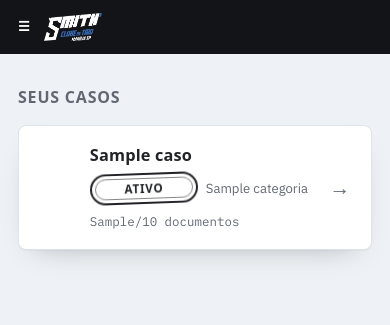
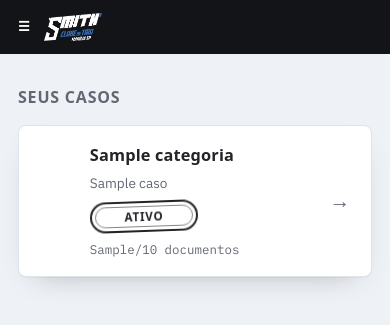
Before and after one commit to bedaninho123/erp-smith, a Flask app: template portal/templates/portal_casos.html in a window 390 px wide. Shown: the top 325 px of the page. Run offline with Flask 3, Linux system fonts and the light colour scheme; the template is opened without the code that fills it: most values are stand-ins (such as "Sample title", 1, 10 or a date in 2020); some web fonts are replaced.

Commit message:
Polimento no Portal: data do prazo formatada e hierarquia do card de Caso
Duas melhorias encontradas navegando pelo Portal com dado real de teste:

1. prazo_estimado aparecia em ISO cru (2026-08-09) só nas telas
   Processos e detalhe do Caso, enquanto Campeonatos e Habitualidade já
   mostravam data no formato dd/mm/aaaa -- nova _data_br() em
   portal/app.py fecha essa inconsistência.

2. caso.titulo em casos abertos pela IA é o resumo interno do
   Classificador (motor_ia/orquestrador.py, pensado pra auditoria/painel
   admin, ex. "Solicita o andamento/status do processo..."), não uma
   frase pensada pro cliente ler. Sem mudar o Motor IA nem o dado (fora
   de escopo maior), o card e o cabeçalho do Caso agora lideram com
   categoria (campo controlado, sempre limpo) e mostram titulo como
   texto secundário -- caso.titulo escrito à mão pelo staff também
   continua aparecendo, só que como subtítulo em vez de título.

Testado navegando pelo Portal (desktop + mobile) com login de teste.

Co-Authored-By: Claude Sonnet 5 <noreply@anthropic.com>

```diff
--- a/portal/templates/portal_caso.html
+++ b/portal/templates/portal_caso.html
@@ -36,8 +36,8 @@
 <div class="ficha caso">
   <div class="caso-cabecalho">
     <div>
-      <h1 class="caso-titulo">{{ caso.titulo }}</h1>
-      <p class="caso-meta">{{ caso.categoria }}</p>
+      <h1 class="caso-titulo">{{ caso.categoria }}</h1>
+      {% if caso.titulo %}<p class="caso-meta">{{ caso.titulo }}</p>{% endif %}
     </div>
     <span class="selo selo--{{ caso.status_classe }}">{{ caso.status }}</span>
   </div>
@@ -50,7 +50,7 @@
       {% if processo.protocolo %}<span class="processo-protocolo mono">protocolo {{ processo.protocolo }}</span>{% endif %}
       <span class="selo selo--{{ processo.status_classe }}" style="min-width:auto; font-size:.62rem; padding:.2rem .5rem;">{{ processo.status }}</span>
     </div>
-    {% if processo.prazo_estimado %}<p class="processo-proxima mono" style="color:var(--steel); font-size:.8rem;">prazo estimado: {{ processo.prazo_estimado[:10] }}</p>{% endif %}
+    {% if processo.prazo_estimado_fmt %}<p class="processo-proxima mono" style="color:var(--steel); font-size:.8rem;">prazo estimado: {{ processo.prazo_estimado_fmt }}</p>{% endif %}
     {% if processo.proxima_acao %}<p class="processo-proxima"><b>Próxima ação:</b> {{ processo.proxima_acao }}</p>{% endif %}
 
     {% if processo.checklist %}
--- a/portal/templates/portal_casos.html
+++ b/portal/templates/portal_casos.html
@@ -14,7 +14,8 @@
   }
   .caso-card:hover { border-color: var(--blue); text-decoration: none; color: inherit; }
   .caso-card-corpo { flex: 1; min-width: 0; }
-  .caso-card-titulo { font-size: 1.02rem; margin: 0 0 .35rem; }
+  .caso-card-titulo { font-size: 1.02rem; margin: 0 0 .3rem; }
+  .caso-card-resumo { color: var(--steel); font-size: .85rem; margin: 0 0 .5rem; }
   .caso-card-meta { display: flex; gap: .5rem; align-items: center; flex-wrap: wrap; }
   .caso-card-seta { color: var(--steel); font-size: 1.3rem; flex-shrink: 0; }
 </style>
@@ -32,10 +33,10 @@
   <div class="alvo alvo--mini {% if caso.checklist_pct == 100 %}alvo-completo{% endif %}" style="--pct: {{ caso.checklist_pct }}%;"></div>
   {% endif %}
   <div class="caso-card-corpo">
-    <h3 class="caso-card-titulo">{{ caso.titulo }}</h3>
+    <h3 class="caso-card-titulo">{{ caso.categoria }}</h3>
+    {% if caso.titulo %}<p class="caso-card-resumo">{{ caso.titulo }}</p>{% endif %}
     <div class="caso-card-meta">
       <span class="selo selo--{{ caso.status_classe }}">{{ caso.status }}</span>
-      <span style="color:var(--steel); font-size:.82rem;">{{ caso.categoria }}</span>
       {% if caso.checklist_total %}
       <span class="mono" style="color:var(--steel); font-size:.78rem;">{{ caso.checklist_recebidos }}/{{ caso.checklist_total }} documentos</span>
       {% endif %}
--- a/portal/templates/portal_processos.html
+++ b/portal/templates/portal_processos.html
@@ -26,7 +26,7 @@
       <p class="processo-caso">Caso: {{ p.caso_titulo }}{% if p.protocolo %} · protocolo <span class="mono">{{ p.protocolo }}</span>{% endif %}</p>
       <div class="processo-meta">
         <span class="selo selo--{{ p.status_classe }}" style="min-width:auto; font-size:.62rem; padding:.2rem .5rem;">{{ p.status }}</span>
-        {% if p.prazo_estimado %}<span class="mono">prazo {{ p.prazo_estimado[:10] }}</span>{% endif %}
+        {% if p.prazo_estimado_fmt %}<span class="mono">prazo {{ p.prazo_estimado_fmt }}</span>{% endif %}
         {% if p.checklist_total %}<span>{{ p.checklist_recebidos }}/{{ p.checklist_total }} documentos</span>{% endif %}
         {% if p.proxima_acao %}<span>{{ p.proxima_acao }}</span>{% endif %}
       </div>
```
Also changed, not shown: portal/app.py (+13 -0 lines).
